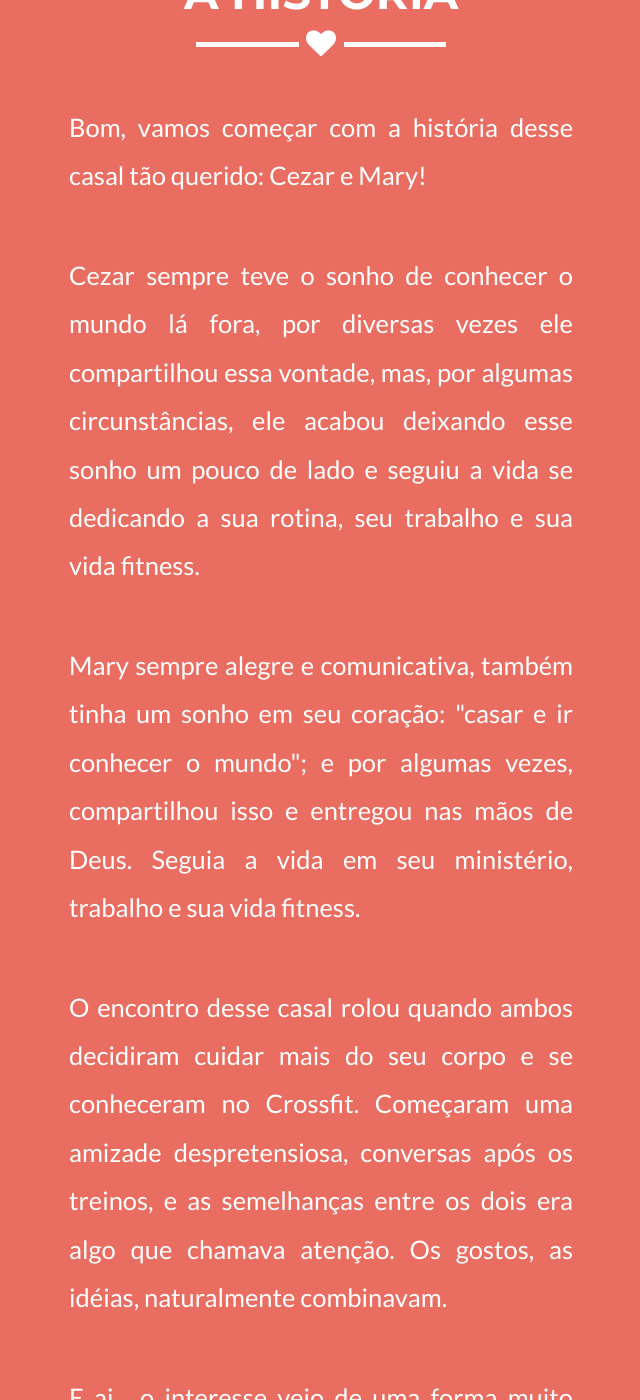
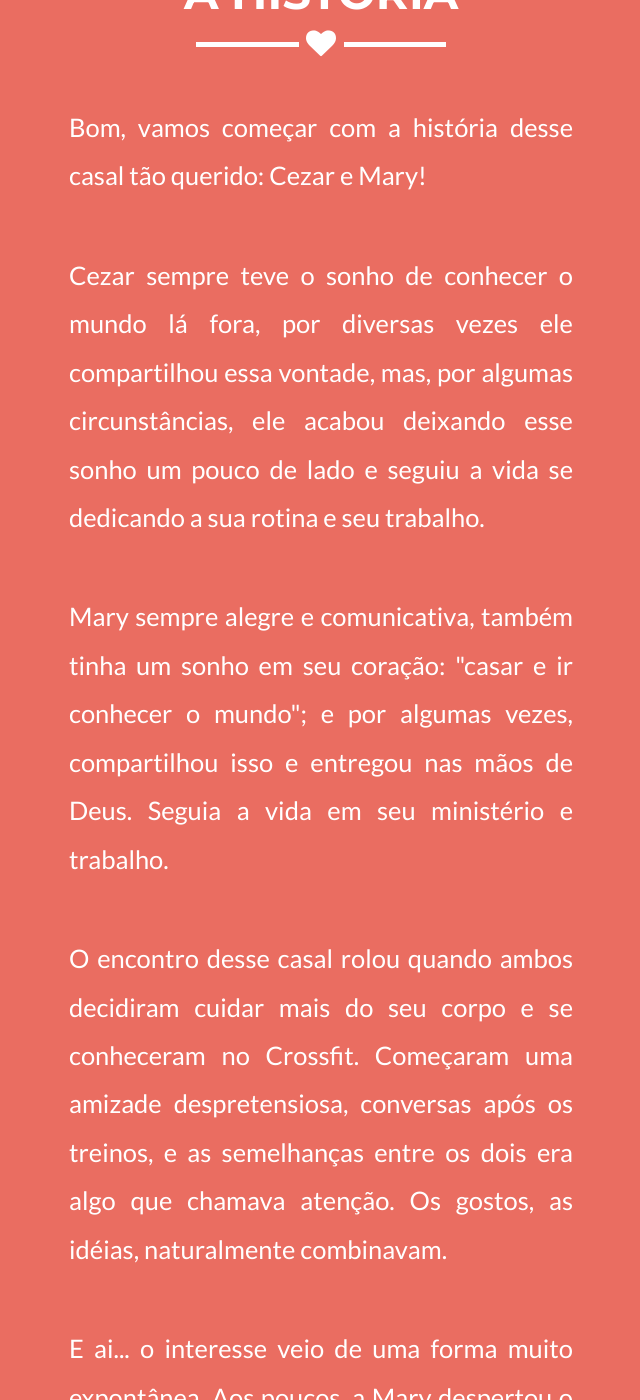
Before and after one commit to ericshortcut/casamento-mary-cezar, a Jekyll site: the page built from index.html, in a window 1280 px wide and 1400 px high, scrolled down 1667 px. Shown: the whole window, without its empty margins (319-959 px from the left). Built offline with Jekyll 4.4.1, drawn with Linux system fonts in a browser that asks for light colours; some of the changed text lies outside the part shown.

Commit message:
Ediing text and background

```diff
--- a/_config.yml
+++ b/_config.yml
@@ -52,8 +52,8 @@ social:
 
 # Postal address (add as many lines as necessary)
 address:
-  - line: Endereço
-  - line: a confirmar
+  - line: R. Milton Aparecido Francisco, Nº81
+  - line: Vila Santa Rosa, Guarujá - SP, 11431-467
 
 # Credits content
 # credits: 'Freelancer is a free to use, open source Bootstrap theme created by <a href="http://startbootstrap.com">Start Bootstrap</a>.'
--- a/_includes/about.html
+++ b/_includes/about.html
@@ -17,15 +17,13 @@
                     <p>
                         Cezar sempre teve o sonho de conhecer o mundo lá fora, por diversas vezes ele compartilhou essa vontade, mas,
                         por algumas circunstâncias, ele acabou deixando esse sonho um pouco de lado e seguiu a vida se dedicando a sua
-                        rotina, seu trabalho e sua vida fitness.
+                        rotina e seu trabalho.
                     </p>
                 </div>
-
                 <div class="mary-cezar col-lg-6 col-lg-offset-3">
                     <p>
                         Mary sempre alegre e comunicativa, também tinha um sonho em seu coração: "casar e ir conhecer o mundo"; e por
-                        algumas vezes, compartilhou isso e entregou nas mãos de Deus. Seguia a vida em seu ministério, trabalho e sua
-                        vida fitness.
+                        algumas vezes, compartilhou isso e entregou nas mãos de Deus. Seguia a vida em seu ministério e trabalho.
                     </p>
                 </div>
 
--- a/_includes/css/main.css
+++ b/_includes/css/main.css
@@ -26,6 +26,7 @@ p.small {
 .mary-cezar.star-light{
     background: none;
 }
+
 a,
 a:hover,
 a:focus,
```
